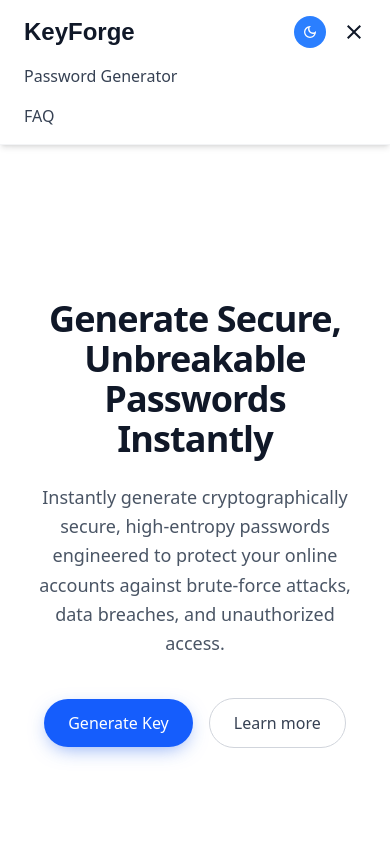
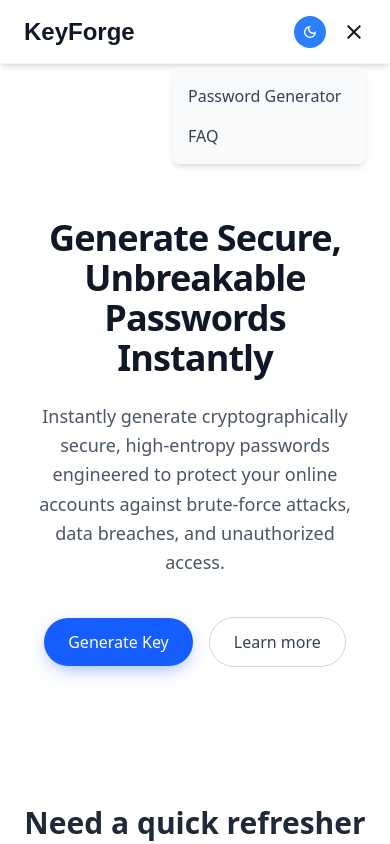
Before and after one commit to Jeet000001/KeyForge, a React (Vite) app: page / in a window 390 px wide. Both pictures are taken after a click on the button 354 px from the left and 32 px from the top of the page. Shown: the top 844 px of the page. Built offline with nearby package versions, Linux system fonts and the light colour scheme; a web font is replaced by a local one.

Commit message:
fix the hamberger design

```diff
--- a/src/components/Navbar.jsx
+++ b/src/components/Navbar.jsx
@@ -14,7 +14,7 @@ const Navbar = () => {
 
   return (
     <nav
-      className={`w-full px-6 py-4 sticky top-0 z-50 transition-all duration-300
+      className={`w-full h-16 px-6 py-4 sticky top-0 z-50 transition-all duration-300
         ${
           theme === "dark"
             ? "bg-gray-950 text-white border-b border-gray-800"
@@ -94,7 +94,7 @@ const Navbar = () => {
         className={`md:hidden overflow-hidden transition-all duration-300
           ${
             menuOpen
-              ? "max-h-40 opacity-100 mt-4"
+              ? "max-h-40 bg-gray-50 opacity-100 ml-37 mt-5 p-4 rounded-lg shadow-md"
               : "max-h-0 opacity-0"
           }`}
       >
```
